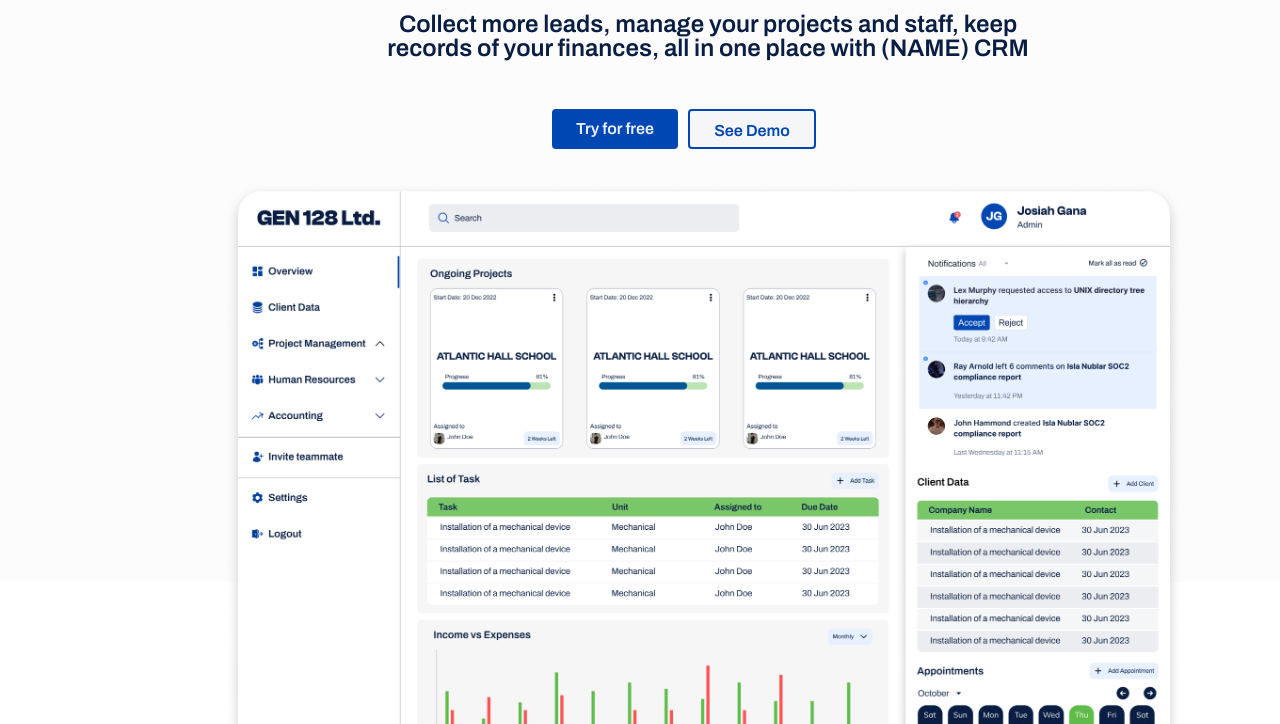
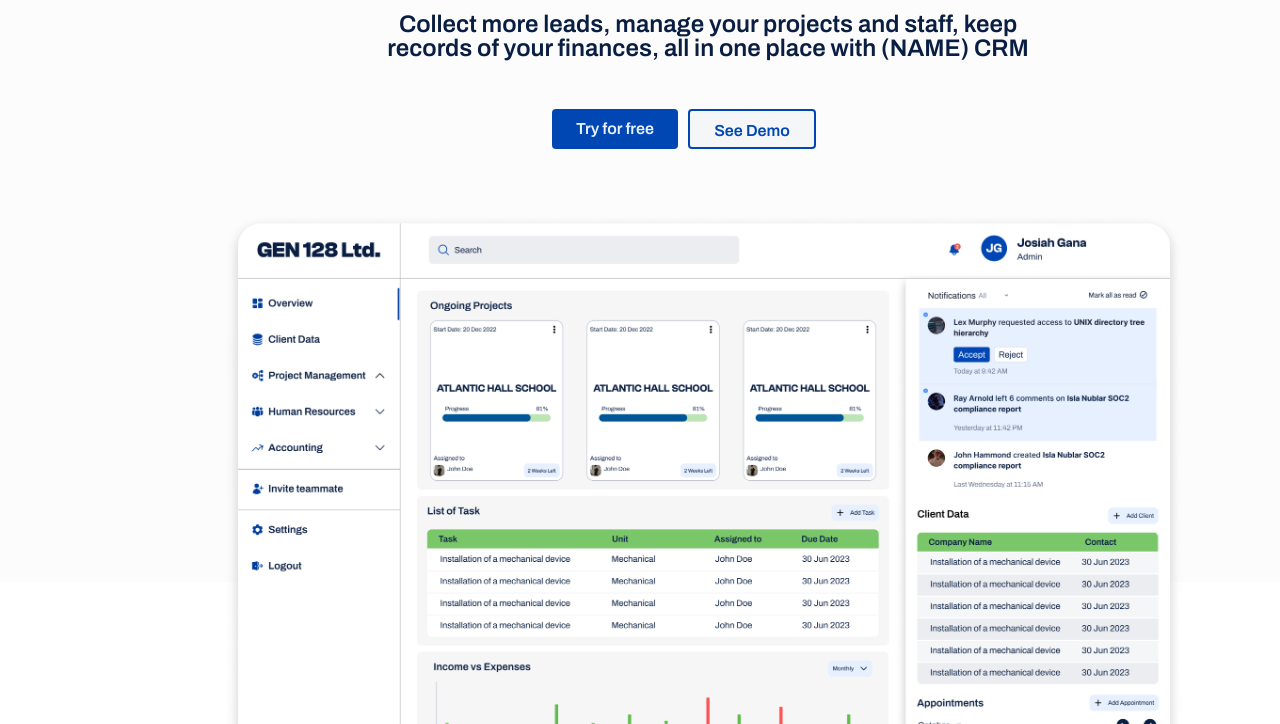
Before and after one commit to Ibe-Sarah/CRM-landingpage, a plain HTML site: page index.html in a window 1280 px wide. Shown: the part 228-952 px from the top of the page. Drawn offline with nearby package versions, Linux system fonts and the light colour scheme.

Commit message:
adjusted images

```diff
--- a/index.css
+++ b/index.css
@@ -212,7 +212,7 @@ ul:hover{
 .one{
     width: 60em;
     margin-left: 14em;
-    margin-top: -25em;
+    margin-top: -23em;
 }
 #feat{
     display: flex;
```
